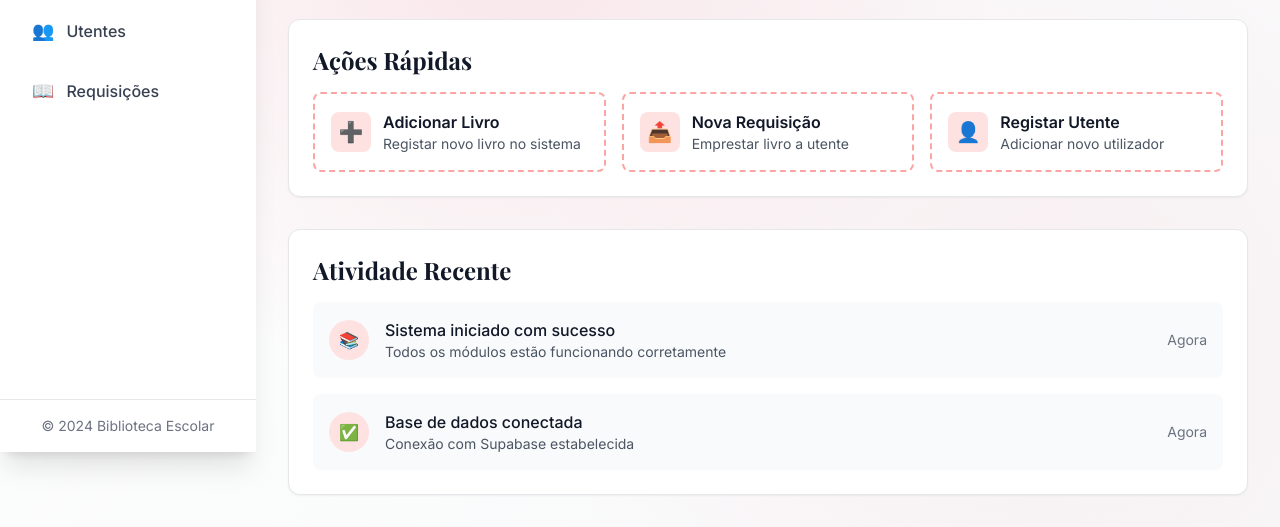
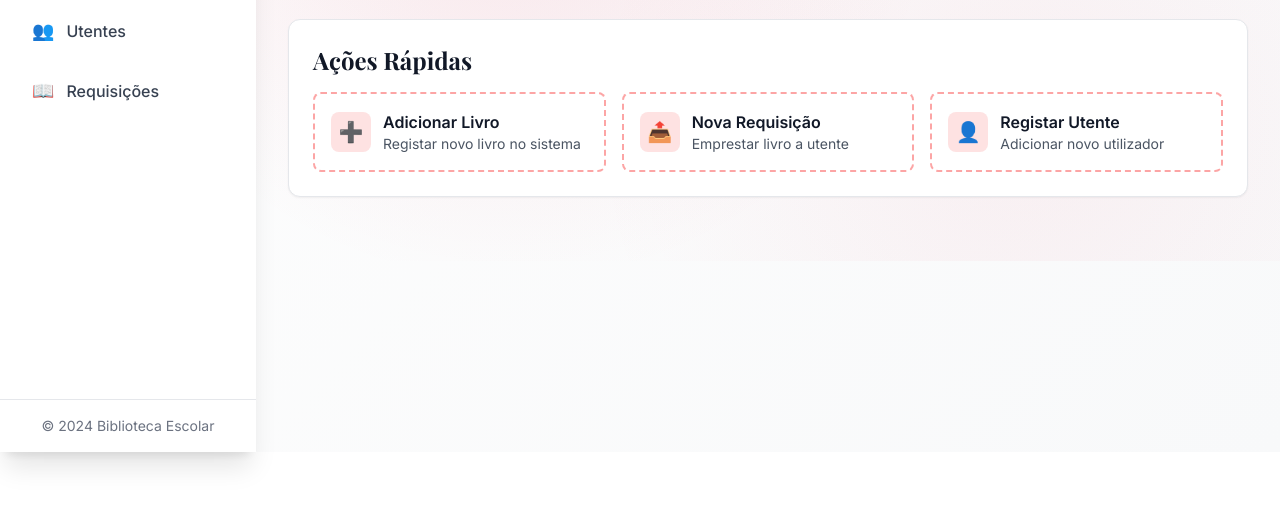
Before and after one commit to diana0ss/websites, a plain HTML site: page index.html in a window 1280 px wide. Shown: the part 348-875 px from the top of the page. After the commit the page ends 800 px from the top, so only its background shows below. Drawn offline with nearby package versions, Linux system fonts and the light colour scheme.

Commit message:
index.html

```diff
--- a/index.html
+++ b/index.html
@@ -179,7 +179,7 @@
                         Bem-vindo à Biblioteca Escolar
                     </h1>
                     <p class="text-gray-600 text-lg">
-                        Gestão completa do acervo e requisições
+                        Gestão de livros e requisições
                     </p>
                 </div>
 
@@ -269,35 +269,6 @@
                         </div>
                     </div>
                 </div>
-
-                <!-- Recent Activity -->
-                <div class="bg-white rounded-xl shadow-sm border border-gray-200 p-6">
-                    <h2 class="serif-font text-2xl font-bold text-gray-900 mb-4">Atividade Recente</h2>
-                    <div class="space-y-4">
-                        <div class="flex items-center space-x-4 p-4 bg-gray-50 rounded-lg">
-                            <div class="w-10 h-10 bg-red-100 rounded-full flex items-center justify-center">
-                                <span class="text-red-600">📚</span>
-                            </div>
-                            <div class="flex-1">
-                                <p class="font-medium text-gray-900">Sistema iniciado com sucesso</p>
-                                <p class="text-sm text-gray-600">Todos os módulos estão funcionando corretamente</p>
-                            </div>
-                            <span class="text-sm text-gray-500">Agora</span>
-                        </div>
-
-                        <div class="flex items-center space-x-4 p-4 bg-gray-50 rounded-lg">
-                            <div class="w-10 h-10 bg-red-100 rounded-full flex items-center justify-center">
-                                <span class="text-red-600">✅</span>
-                            </div>
-                            <div class="flex-1">
-                                <p class="font-medium text-gray-900">Base de dados conectada</p>
-                                <p class="text-sm text-gray-600">Conexão com Supabase estabelecida</p>
-                            </div>
-                            <span class="text-sm text-gray-500">Agora</span>
-                        </div>
-                    </div>
-                </div>
-            </div>
 
             <!-- Livros Section -->
             <div id="livros" class="main-content hidden">
@@ -392,7 +363,7 @@
                 <div class="flex flex-col sm:flex-row sm:items-center sm:justify-between mb-6">
                     <div>
                         <h1 class="serif-font text-3xl font-bold text-gray-900 mb-2">Gestão de Editoras</h1>
-                        <p class="text-gray-600">Gerir as editoras do acervo da biblioteca</p>
+                        <p class="text-gray-600">Gerir as editoras da biblioteca</p>
                     </div>
                     <button onclick="openModal('add-editora')" class="mt-4 sm:mt-0 inline-flex items-center px-4 py-2 border border-transparent text-sm font-medium rounded-lg text-white crimson-gradient hover:shadow-lg transition-all duration-200">
                         <span class="mr-2">➕</span>
```
